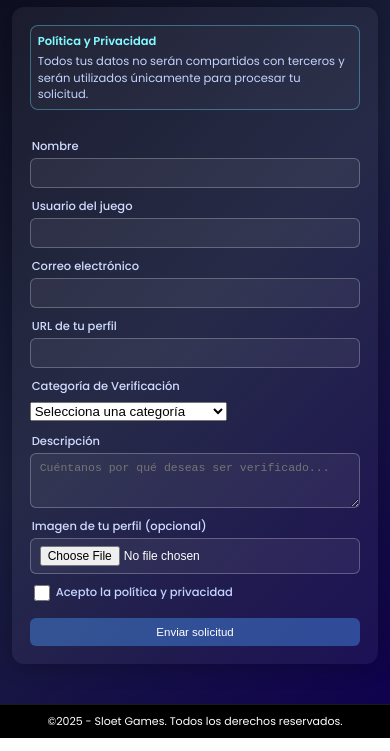
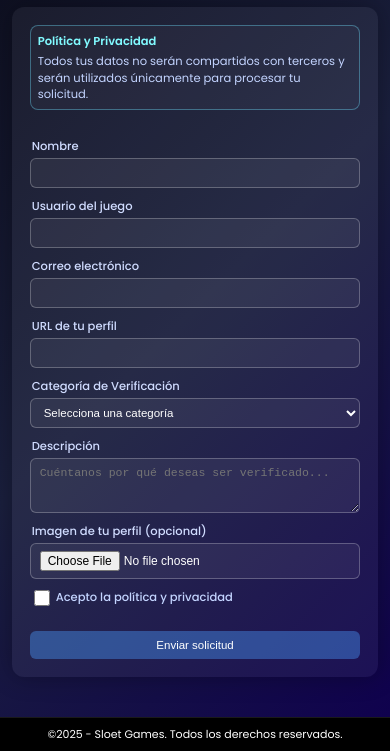
Before and after one commit to sloetgames-afk/ssloetgames, a plain HTML site: page index.html in a window 390 px wide. Shown: the part 132-883 px from the top of the page. Drawn offline with Linux system fonts and the light colour scheme.

Commit message:
Enhance input styles and add select element styles

```diff
--- a/style.css
+++ b/style.css
@@ -91,7 +91,8 @@ input[type="text"],
 input[type="email"],
 input[type="url"],
 textarea,
-input[type="file"] {
+input[type="file"],
+select {
   width: 100%;
   border-radius: 6px;
   padding: 7px 9px;
@@ -103,16 +104,17 @@ input[type="file"] {
   display: block;
 }
 
-input[type="text"]:hover,
-input[type="email"]:hover,
-input[type="url"]:hover,
+input:hover,
 textarea:hover,
+select:hover,
 input[type="file"]:hover {
   border-color: #6de2ff;
   box-shadow: 0 0 5px #6de2ff40;
 }
 
-input:focus, textarea:focus {
+input:focus,
+textarea:focus,
+select:focus {
   border-color: #6de2ff;
   box-shadow: 0 0 5px #6de2ff50;
   outline: none;
@@ -123,6 +125,11 @@ textarea {
   resize: vertical;
 }
 
+select {
+  color-scheme: dark;
+}
+
+/* PRIVACIDAD */
 .privacy-container {
   width: 100%;
   margin: 8px 0 14px 0;
@@ -150,14 +157,12 @@ button {
   border: none;
   color: white;
   width: 100%;
-  max-width: 100%;
   padding: 8px 0;
   font-size: 12px;
   border-radius: 6px;
   cursor: pointer;
   box-shadow: 0 0 10px #4d9eff80;
   transition: all 0.3s ease;
-  display: block;
   margin: 8px 0 0 0;
 }
 
@@ -181,9 +186,6 @@ button:hover:enabled {
   text-align: center;
   padding: 8px 0;
   border-top: 1px solid rgba(255,255,255,0.1);
-  position: relative;
-  bottom: 0;
-  left: 0;
 }
 
 /* RESPONSIVE */
@@ -197,7 +199,7 @@ button:hover:enabled {
     font-size: 23px;
   }
 
-  label, input, textarea, button, .section-title, .section-subtitle {
+  label, input, textarea, button, select, .section-title, .section-subtitle {
     font-size: 11.5px;
   }
 
@@ -205,8 +207,4 @@ button:hover:enabled {
     width: 100%;
     padding: 7px;
   }
-
-  button {
-    padding: 8px 0;
-  }
 }
```
